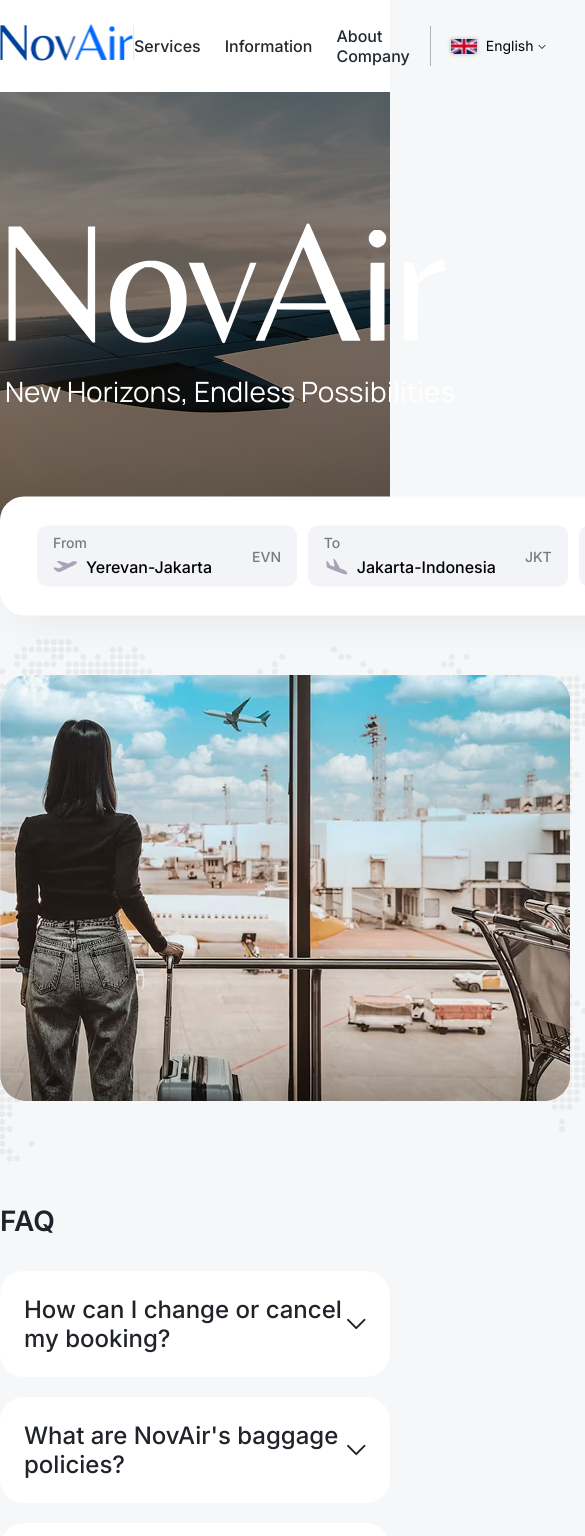
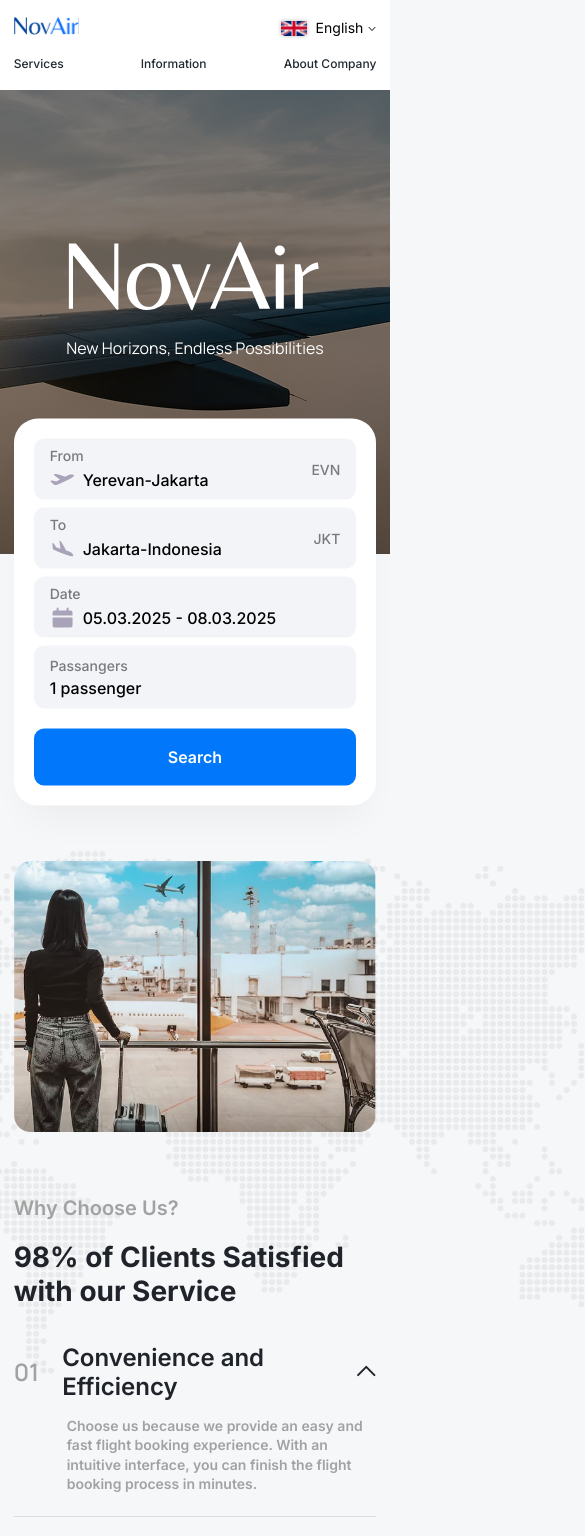
Before and after one commit to PoghosKeshishyan/react-novair, a React (Create React App) app: page / in a window 390 px wide. Shown: the top 1536 px of the page, 585 px wide, since content can reach past the window. Built offline with nearby package versions, Linux system fonts and the light colour scheme.

Commit message:
glogal update

```diff
--- a/src/components/Footer/Footer.css
+++ b/src/components/Footer/Footer.css
@@ -46,3 +46,32 @@
         margin-bottom: 0;
     }
 }
+
+/* =========================== media queries =========================== */
+
+@media (max-width: 950px) {
+    footer .row.flex-between {
+        flex-direction: column-reverse;
+        align-items: flex-start;
+        gap: 24px;
+    }
+
+    footer .row .footer-menu {
+        gap: 0px;
+        width: 100%;
+        justify-content: space-between;
+    }
+
+    footer .row .footer-links a,
+    footer .row .footer-social a {
+        font-size: 16px;
+    }
+
+    footer .row .footer-logo img {
+        width: 147px;
+    }
+
+    footer .row .footer-logo p {
+        font-size: 14px;
+    }
+}
--- a/src/components/Header/ChangeLanguage.jsx
+++ b/src/components/Header/ChangeLanguage.jsx
@@ -1,15 +1,21 @@
-import React from 'react'
+import { useState } from "react";
 
 export default function ChangeLanguage() {
+    const [showDropdown, setShowDropdown] = useState(false);
+
     return (
-        <div className="change-language">
-
+        <div
+            className="change-language"
+            onMouseEnter={() => setShowDropdown(true)}
+            onMouseLeave={() => setShowDropdown(false)}
+        >
             <div className="current-lang flex-between">
                 <img src="images/header/flag-en.svg" alt="flag-en" />
                 <p>English</p>
                 <img src="images/header/lang-arrow.svg" alt="lang-arrow" />
             </div>
 
+            {showDropdown && (
                 <div className="sub-menu">
                     <div className="lang flex-between">
                         <img src="images/header/flag-am.svg" alt="flag-am" />
@@ -21,7 +27,7 @@
                         <p>Русский</p>
                     </div>
                 </div>
-
+            )}
         </div>
-    )
+    );
 }
--- a/src/components/Header/Header.css
+++ b/src/components/Header/Header.css
@@ -20,6 +20,7 @@
     font-family: var(--font-family);
     font-weight: 500;
     color: #22292f;
+    padding-bottom: 5px;
 }
 
 header .row .menu .navbar .sub-menu {
@@ -30,12 +31,6 @@
     width: max-content;
     position: absolute;
     top: 110%;
-    opacity: 0;
-    transition: opacity .1s linear;
-}
-
-header .row .menu .navbar li:hover .sub-menu {
-    opacity: 1;
 }
 
 header .row .menu .sub-menu .sub-menu-link {
@@ -45,6 +40,23 @@
     font-size: 14px;
     color: #000;
     margin-bottom: 16px;
+
+    &::after {
+        content: "";
+        position: absolute;
+        bottom: -4px;
+        left: 0;
+        width: 100%;
+        height: 2px;
+        background-color: #000;
+        transform: scaleX(0);
+        transform-origin: center;
+        transition: transform .3s ease;
+    }
+
+    &:hover::after {
+        transform: scaleX(1);
+    }
 }
 
 header .row .menu .sub-menu li:last-child .sub-menu-link {
@@ -61,6 +73,7 @@
     font-size: 14px;
     line-height: 120%;
     cursor: pointer;
+    padding-bottom: 1px;
 }
 
 header .row .menu .change-language .current-lang p {
@@ -69,18 +82,13 @@
 
 header .row .menu .change-language .sub-menu {
     position: absolute;
-    top: 110%;
+    top: 100%;
     left: 16px;
     border-radius: 10px;
     padding: 24px;
     box-shadow: 0 0 40px -16px rgba(0, 0, 0, 0.2);
     background: #fff;
-    opacity: 0;
     transition: opacity .1s linear;
-}
-
-header .row .menu .change-language:hover .sub-menu {
-    opacity: 1;
 }
 
 header .row .menu .change-language .sub-menu .lang {
@@ -102,3 +110,54 @@
 header .row .menu .change-language .sub-menu .lang a {
     color: #000;
 }
+
+
+/* =========================== media queries =========================== */
+
+@media (max-width: 670px) {
+    header {
+        position: relative;
+        height: 90px;
+    }
+
+    header .row {
+        position: relative;
+        padding: 15px 0;
+        padding-bottom: 30px;
+    }
+
+    header .row .logo img {
+        width: 65px;
+    }
+
+    header .row .menu .navbar {
+        position: absolute;
+        bottom: 0;
+        left: 0;
+        right: 0;
+        padding-right: 0;
+        border: none;
+    }
+
+    header .row .menu .navbar li .nav-link {
+        font-size: 12px;
+    }
+
+    header .row .menu .navbar .sub-menu {
+        padding: 15px;
+    }
+
+    header .row .menu .navbar .sub-menu .sub-menu-link {
+        font-size: 12px;
+    }
+
+    header .row .menu .change-language .sub-menu {
+        padding: 10px 5px;
+    }
+
+    header .row .menu .change-language .sub-menu .lang {
+        gap: 4px;
+        font-size: 12px;
+        margin-bottom: 10px;
+    }
+}
--- a/src/components/Header/Navbar.jsx
+++ b/src/components/Header/Navbar.jsx
@@ -1,21 +1,41 @@
+import { useState } from "react";
 
 export default function Navbar() {
+    const [activeDropdown, setActiveDropdown] = useState(null);
+
+    const handleMouseEnter = (index) => {
+        setActiveDropdown(index);
+    };
+
+    const handleMouseLeave = () => {
+        setActiveDropdown(null);
+    };
+
     return (
         <ul className="navbar flex-between">
-            <li>
+            <li
+                onMouseEnter={() => handleMouseEnter(1)}
+                onMouseLeave={handleMouseLeave}
+            >
                 <a href="#" className="nav-link">Services</a>
 
+                {activeDropdown === 1 && (
                     <ul className="sub-menu">
                         <li><a href="#" className="sub-menu-link">Buy a ticket</a></li>
                         <li><a href="#" className="sub-menu-link">Online-registration</a></li>
                         <li><a href="#" className="sub-menu-link">Seat choice</a></li>
                         <li><a href="#" className="sub-menu-link">Extra-baggage</a></li>
                     </ul>
+                )}
             </li>
 
-            <li>
+            <li
+                onMouseEnter={() => handleMouseEnter(2)}
+                onMouseLeave={handleMouseLeave}
+            >
                 <a href="#" className="nav-link">Information</a>
 
+                {activeDropdown === 2 && (
                     <ul className="sub-menu">
                         <li><a href="#" className="sub-menu-link">Passengers and baggage transportation conditions</a></li>
                         <li><a href="#" className="sub-menu-link">Fares</a></li>
@@ -26,17 +46,22 @@
                         <li><a href="#" className="sub-menu-link">Flight of children/ pregnant women</a></li>
                         <li><a href="#" className="sub-menu-link">Passengers with disabilities</a></li>
                     </ul>
+                )}
             </li>
 
-            <li>
+            <li
+                onMouseEnter={() => handleMouseEnter(3)}
+                onMouseLeave={handleMouseLeave}
+            >
                 <a href="#" className="nav-link">About Company</a>
 
+                {activeDropdown === 3 && (
                     <ul className="sub-menu">
                         <li><a href="#" className="sub-menu-link">About us</a></li>
                         <li><a href="#" className="sub-menu-link">Contacts</a></li>
                     </ul>
+                )}
             </li>
-
         </ul>
     );
 }
--- a/src/components/HomePage/BookingSearch/BookingSearch.css
+++ b/src/components/HomePage/BookingSearch/BookingSearch.css
@@ -2,8 +2,6 @@
     gap: 8px;
     border-radius: 24px;
     padding: 28px 37px;
-    width: 1160px;
-    height: 119px;
     box-shadow: 0 24px 40px -16px rgba(0, 0, 0, 0.06);
     background: #fff;
     transform: translateY(-50%);
@@ -74,6 +72,7 @@
     box-shadow: 0 0 40px -16px rgba(0, 0, 0, 0.2);
     background: #fff;
     opacity: 0;
+    z-index: 1;
 }
 
 .BookingSearch .dropdown.show {
@@ -100,6 +99,7 @@
 
 /* =============== PassangersDropdown =============== */
 .PassangersDropdown {
+    user-select: none;
     position: absolute;
     top: 120%;
     left: 0;
@@ -223,3 +223,56 @@
     color: #fff;
     cursor: pointer;
 }
+
+/* =========================== media queries =========================== */
+
+@media (max-width: 1240px) {
+    .BookingSearch .row {
+        padding: 20px;
+        flex-wrap: wrap;
+    }
+
+    .BookingSearch .From,
+    .BookingSearch .To,
+    .BookingSearch .Calendar,
+    .BookingSearch .Passangers {
+        flex: 260px;
+    }
+
+    .BookingSearch .Passangers {
+        flex: 138px;
+    }
+
+    .BookingSearch .btn {
+        flex: 125px;
+    }
+}
+
+@media (max-width: 650px) {
+    .BookingSearch .row {
+        transform: translateY(-35%);
+    }
+
+    .BookingSearch .From,
+    .BookingSearch .To,
+    .BookingSearch .Calendar,
+    .BookingSearch .Passangers {
+        flex: 100%;
+    }
+
+    .BookingSearch .btn {
+        margin-top: 12px;
+    }
+
+    .BookingSearch .dropdown {
+        width: 100%;
+    }
+
+    .PassangersDropdown {
+        width: 100%;
+    }
+
+    .PassangersDropdown .btn-box button {
+        width: 100%;
+    }
+}
--- a/src/components/HomePage/Faq/Faq.css
+++ b/src/components/HomePage/Faq/Faq.css
@@ -34,3 +34,11 @@
     line-height: 140%;
     color: #a2a2a2;
 }
+
+/* =========================== media queries =========================== */
+
+@media (max-width: 450px) {
+    .Faq .faq-item .faq-header .faq-question {
+        font-size: 16px;
+    }
+}
--- a/src/components/HomePage/Faq/Faq.jsx
+++ b/src/components/HomePage/Faq/Faq.jsx
@@ -44,9 +44,10 @@
                     {faqs.map((faq, index) => (
                         <div
                             key={index}
+                            onClick={() => toggleFAQ(index)}
                             className={`faq-item ${openIndex === index ? "open" : ""}`}
                         >
-                            <div className="faq-header flex-between" onClick={() => toggleFAQ(index)}>
+                            <div className="faq-header flex-between">
                                 <p className="faq-question">{faq.question}</p>
                                 {
                                     openIndex === index ?
--- a/src/components/HomePage/Intro/Intro.css
+++ b/src/components/HomePage/Intro/Intro.css
@@ -19,3 +19,16 @@
     font-size: 28px;
     color: #fff;
 }
+
+/* =========================== media queries =========================== */
+
+@media (max-width: 670px) {
+    .Intro img {
+        width: 263px;
+        margin-bottom: -20px;
+    }
+
+    .Intro .text {
+        font-size: 16px;
+    }
+}
--- a/src/components/HomePage/WhyChooseUs/WhyChooseUs.css
+++ b/src/components/HomePage/WhyChooseUs/WhyChooseUs.css
@@ -78,3 +78,23 @@
     margin-left: 53px;
     margin-bottom: 22px;
 }
+
+/* =========================== media queries =========================== */
+
+@media (max-width: 1120px) {
+    .WhyChooseUs .row {
+        flex-wrap: wrap;
+        justify-content: center;
+    }
+
+    .WhyChooseUs .row .image,
+    .WhyChooseUs .row .image .girl-img {
+        width: 100%;
+    }
+}
+
+@media (max-width: 650px) {
+    .WhyChooseUs {
+        margin-top: -80px;
+    }
+}
--- a/src/stylesheets/index.css
+++ b/src/stylesheets/index.css
@@ -28,6 +28,7 @@
 
 .container {
   max-width: 1160px;
+  width: 93%;
   margin: auto;
 }
 
```
Lines whose indentation alone changed are shown as unchanged.
